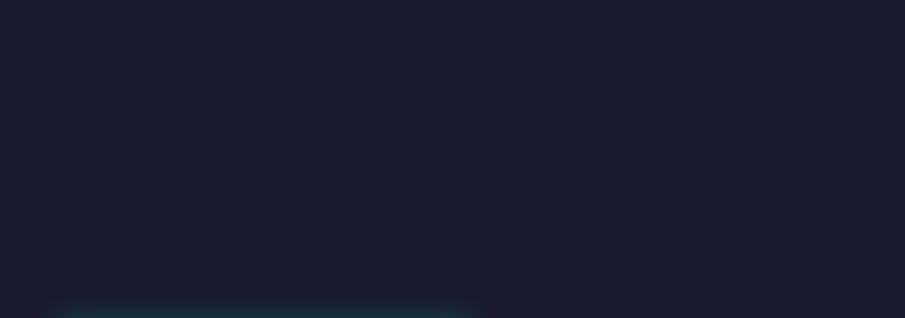
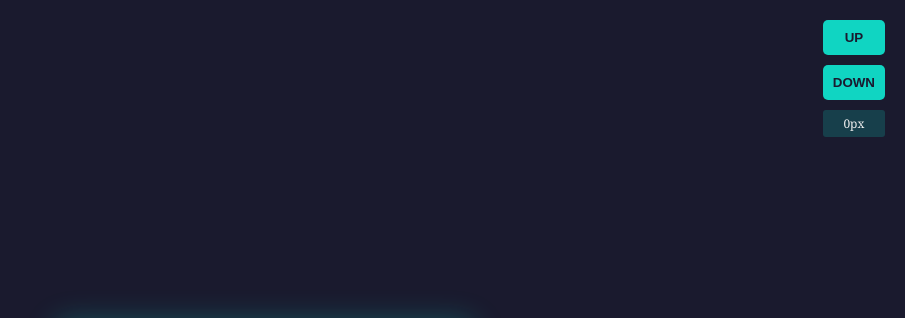
Before and after one commit to isabellehisho/Spell-picker, a plain HTML site: page index.html in a window 1280 px wide. Shown: the top 318 px of the page, without its empty margins (375-1280 px from the left). Drawn offline with Linux system fonts and the light colour scheme.

Commit message:
Update index.html

```diff
--- a/index.html
+++ b/index.html
@@ -26,6 +26,9 @@
             box-shadow: 0 0 30px rgba(16, 213, 194, 0.3);
             max-width: 600px;
             margin: 20px;
+            display: flex;
+            justify-content: center;
+            align-items: center;
         }
 
         .spell-name {
@@ -34,29 +37,78 @@
             margin-bottom: 20px;
             color: #10d5c2;
             text-shadow: 0 0 10px rgba(16, 213, 194, 0.5);
+            text-decoration: none;
+            cursor: pointer;
+        }
+
+        .spell-name:hover {
+            color: #0fb3a3;
+            text-shadow: 0 0 15px rgba(16, 213, 194, 0.8);
         }
 
         .spell-description {
             font-size: 1.2em;
             line-height: 1.6;
             color: #ccc;
+            text-align: center;
         }
     </style>
 </head>
 <body>
     <div class="spell-container">
-        <div class="spell-name" id="spellName">Loading...</div>
+        <a class="spell-name" id="spellName" href="#" target="_blank">Loading...</a>
+    </div>
+
+    <div id="adjustmentControls" style="position: fixed; top: 20px; right: 20px; display: flex; flex-direction: column; gap: 10px;">
+        <button onclick="adjustVertical(-adjustmentAmount)" style="padding: 10px; background: #10d5c2; border: none; border-radius: 5px; color: #1a1a2e; font-weight: bold; cursor: pointer;">UP</button>
+        <button onclick="adjustVertical(adjustmentAmount)" style="padding: 10px; background: #10d5c2; border: none; border-radius: 5px; color: #1a1a2e; font-weight: bold; cursor: pointer;">DOWN</button>
+        <div style="background: rgba(16, 213, 194, 0.2); padding: 5px; border-radius: 3px; font-size: 12px; text-align: center;" id="offsetDisplay">0px</div>
     </div>
 
     <script>
         let spells = [];
+        let verticalOffset = 0;
+
+        // Configuration variables
+        const showButtons = true; // Set to false to hide buttons
+        const adjustmentAmount = 5; // Change this to adjust by different amounts
+        const defaultOffset = 0; // Starting vertical offset in pixels
+        const fallbackSpells = [
+            "Fireball",
+            "Lightning Bolt",
+            "Healing Word",
+            "Magic Missile",
+            "Shield",
+            "Cure Wounds"
+        ]; // Backup spells if spells.txt is not found
+
+        function adjustVertical(amount) {
+            verticalOffset += amount;
+            const spellName = document.getElementById('spellName');
+            spellName.style.transform = `translateY(${verticalOffset}px)`;
+            document.getElementById('offsetDisplay').textContent = `${verticalOffset}px`;
+        }
 
         async function loadSpells() {
             try {
+                // Check if spells.txt exists by trying to fetch it
                 const response = await fetch('spells.txt');
+
+                if (!response.ok) {
+                    throw new Error(`HTTP error! status: ${response.status}`);
+                }
+
                 const text = await response.text();
-                spells = text.split('\n').filter(spell => spell.trim() !== '');
+                const loadedSpells = text.split('\n').filter(spell => spell.trim() !== '');
+
+                if (loadedSpells.length === 0) {
+                    throw new Error('spells.txt is empty');
+                }
+
+                spells = loadedSpells;
+                console.log('Successfully loaded spells from spells.txt');
                 displaySpell();
+
             } catch (error) {
                 console.error('Error loading spells:', error);
                 document.getElementById('spellName').textContent = 'Error loading spells';
@@ -71,12 +123,31 @@
         function displaySpell() {
             if (spells.length > 0) {
                 const spell = getRandomSpell();
-                document.getElementById('spellName').textContent = spell;
+                const spellElement = document.getElementById('spellName');
+                spellElement.textContent = spell;
+
+                // Create the URL by converting spell name to lowercase and replacing spaces with hyphens
+                const spellUrl = spell.toLowerCase().replace(/\s+/g, '-');
+                spellElement.href = `https://dnd5e.wikidot.com/spell:${spellUrl}`;
             }
         }
 
         // Load spells and display a random one when the page loads
-        window.addEventListener('load', loadSpells);
+        window.addEventListener('load', function() {
+            loadSpells();
+
+            // Apply default offset
+            verticalOffset = defaultOffset;
+            const spellName = document.getElementById('spellName');
+            spellName.style.transform = `translateY(${verticalOffset}px)`;
+            document.getElementById('offsetDisplay').textContent = `${verticalOffset}px`;
+
+            // Show/hide adjustment controls based on showButtons variable
+            const controls = document.getElementById('adjustmentControls');
+            if (!showButtons) {
+                controls.style.display = 'none';
+            }
+        });
     </script>
 </body>
 </html>
```
